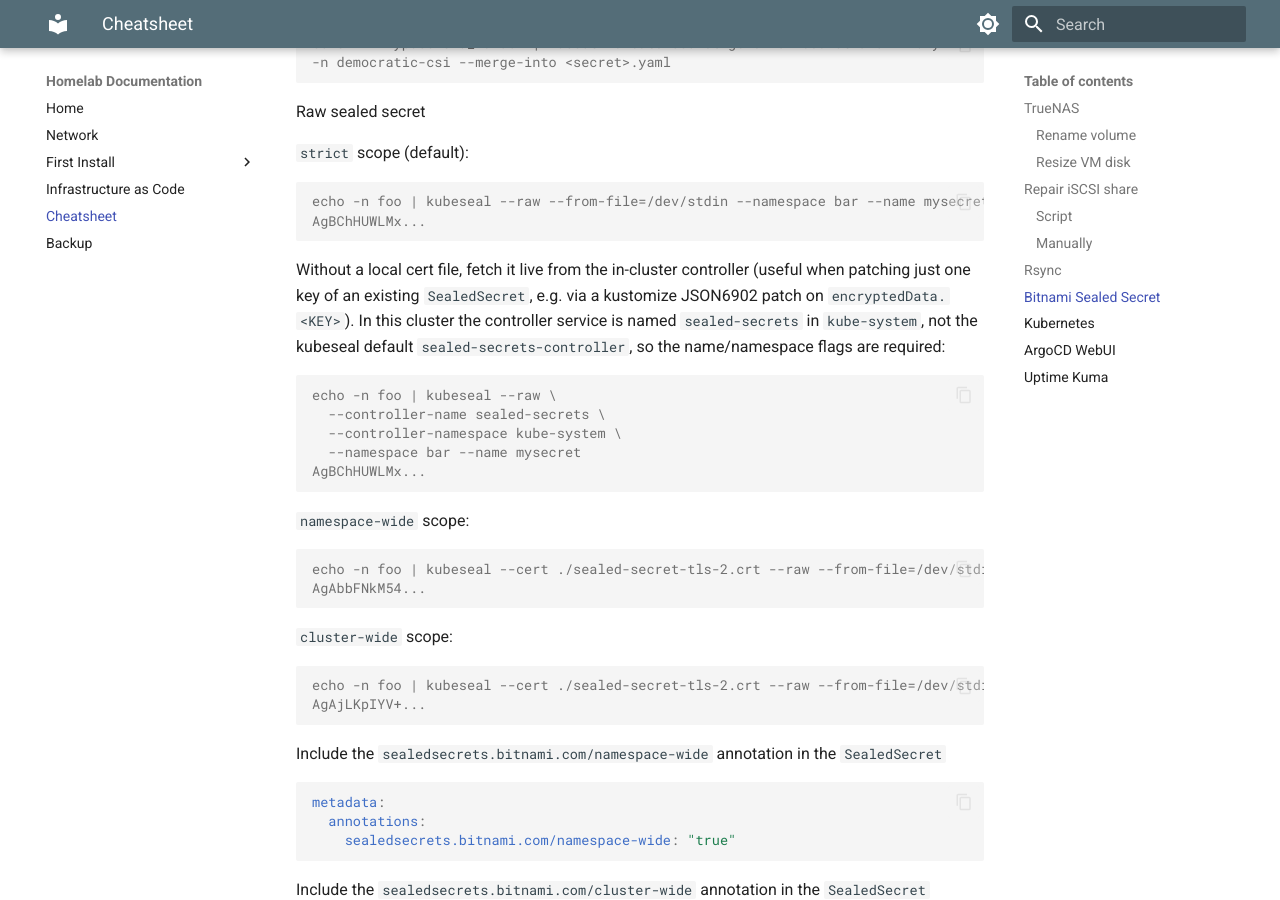
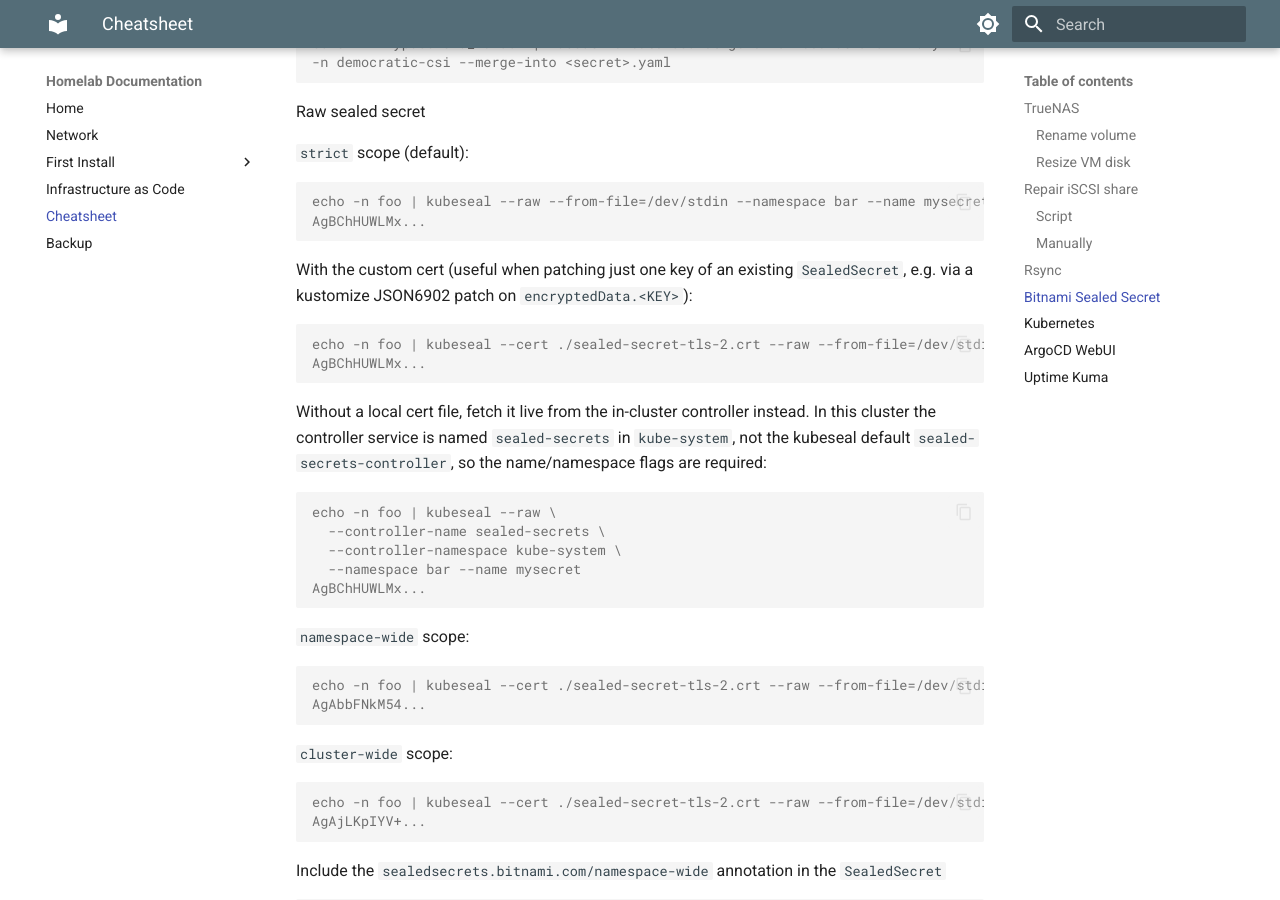
Before and after one commit to x-real-ip/documentation, an MkDocs documentation site: the page built from docs/cheatsheet.md, in a window 1280 px wide and 900 px high, scrolled down 2399 px. Built offline with MkDocs 1.6.1 and Material for MkDocs 9.7.7, drawn with Linux system fonts in a browser that asks for light colours.

Commit message:
Update cheatsheet for kubeseal

````diff
--- a/docs/cheatsheet.md
+++ b/docs/cheatsheet.md
@@ -137,7 +137,14 @@ echo -n foo | kubeseal --raw --from-file=/dev/stdin --namespace bar --name mysec
 AgBChHUWLMx...
 ```
 
-Without a local cert file, fetch it live from the in-cluster controller (useful when patching just one key of an existing `SealedSecret`, e.g. via a kustomize JSON6902 patch on `encryptedData.<KEY>`). In this cluster the controller service is named `sealed-secrets` in `kube-system`, not the kubeseal default `sealed-secrets-controller`, so the name/namespace flags are required:
+With the custom cert (useful when patching just one key of an existing `SealedSecret`, e.g. via a kustomize JSON6902 patch on `encryptedData.<KEY>`):
+
+```console
+echo -n foo | kubeseal --cert ./sealed-secret-tls-2.crt --raw --from-file=/dev/stdin --namespace bar --name mysecret
+AgBChHUWLMx...
+```
+
+Without a local cert file, fetch it live from the in-cluster controller instead. In this cluster the controller service is named `sealed-secrets` in `kube-system`, not the kubeseal default `sealed-secrets-controller`, so the name/namespace flags are required:
 
 ```console
 echo -n foo | kubeseal --raw \
````
